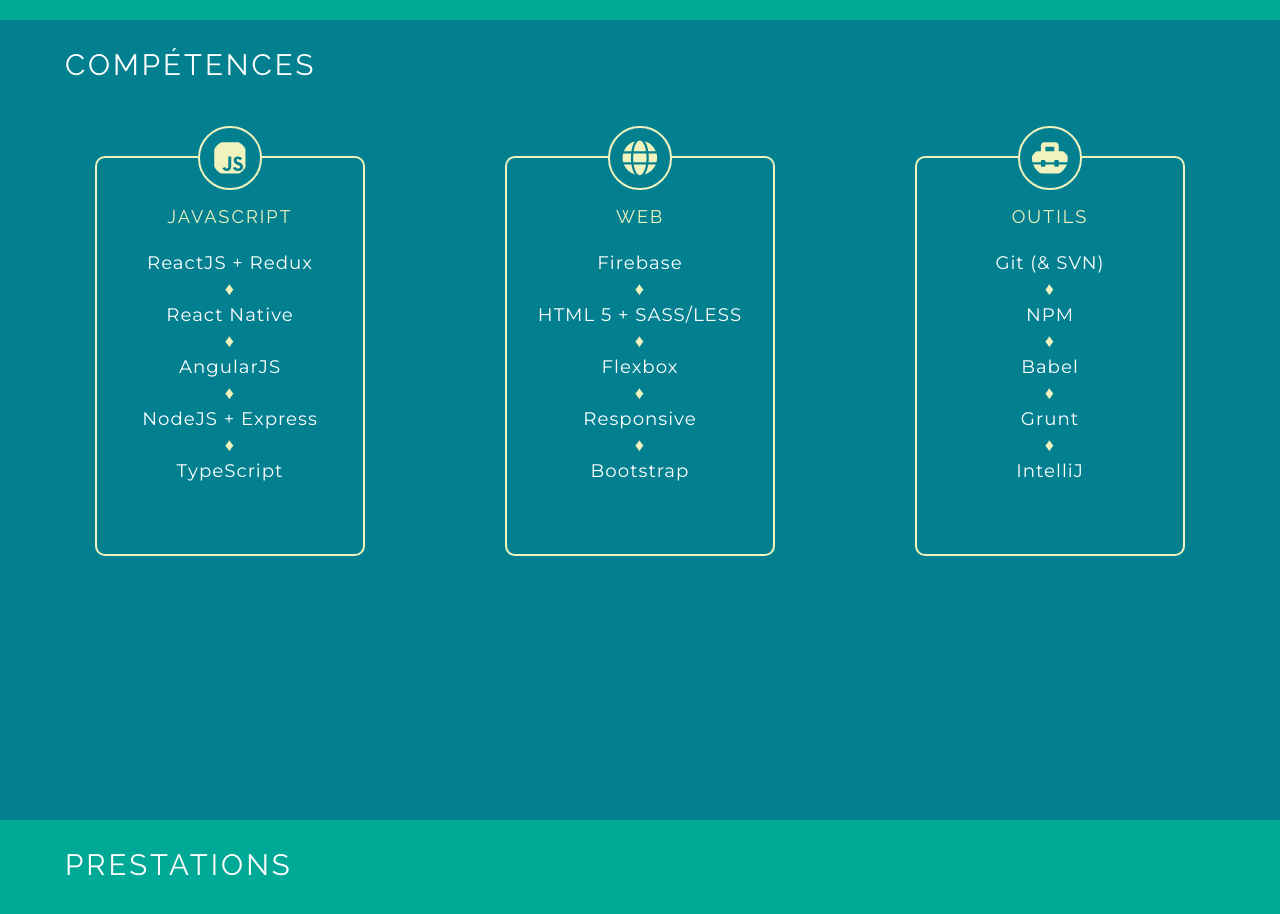
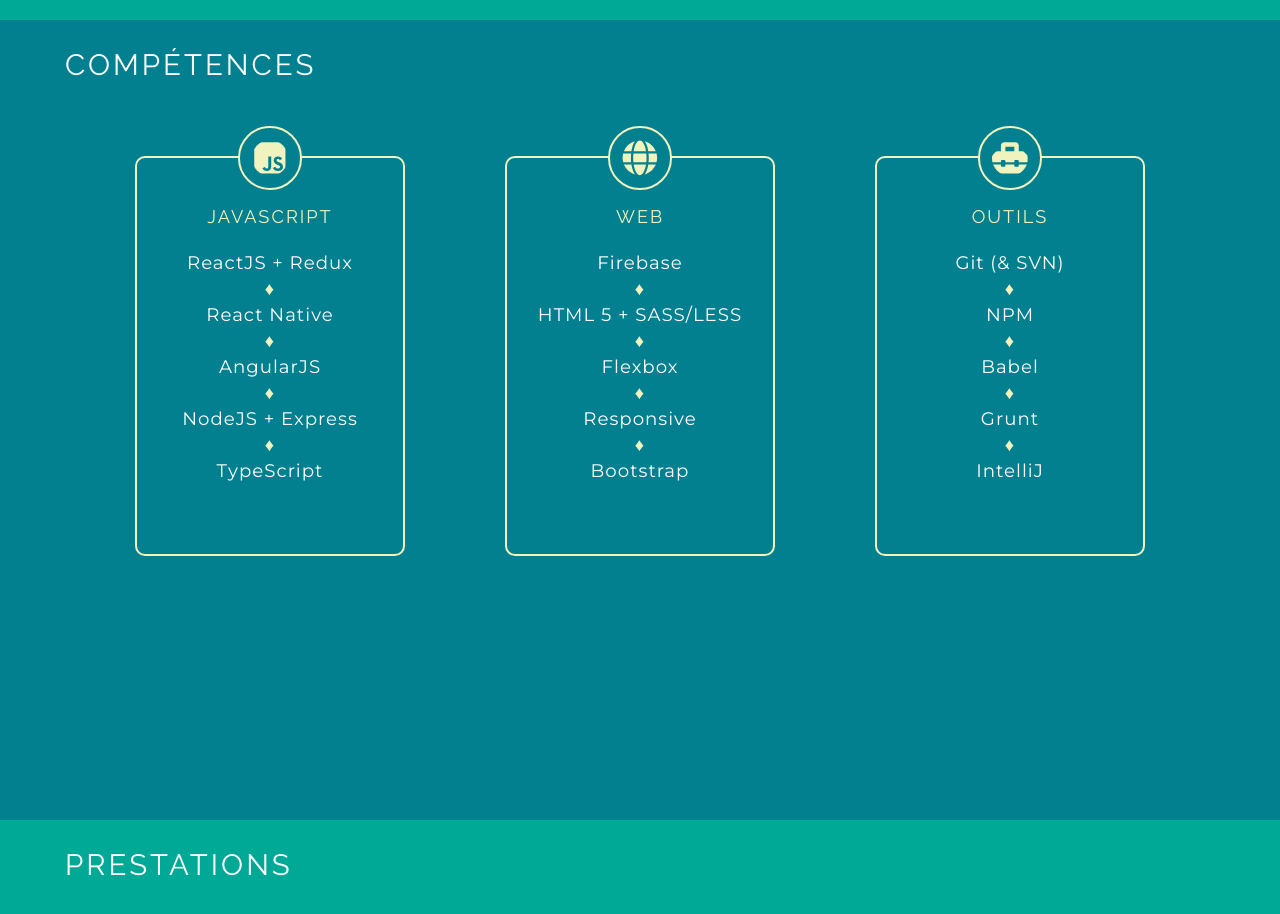
Before and after one commit to Dogson/site-perso, a React (Create React App) app: page / in a window 1280 px wide. Shown: the part 1580-2494 px from the top of the page. Built offline with nearby package versions, Linux system fonts and the light colour scheme; a small style sheet from the web is missing; a web font is replaced by a local one.

Commit message:
(fix) min-height and flex css fix

```diff
--- a/src/App.scss
+++ b/src/App.scss
@@ -56,6 +56,7 @@
 
 .section-container {
     min-height: 100vh;
+    height: 100%;
     width: 100vw;
     max-width: 100%;
 }
--- a/src/components/Profile/Profile.js
+++ b/src/components/Profile/Profile.js
@@ -5,7 +5,7 @@
 
 export class Profile extends React.Component {
     render() {
-        return <div className="profile-container">
+        return <div className="section-container profile-container">
             <div>
                 <img src="/assets/img/avatar.png" alt="Gwenaël" className="avatar"/>
                 <div className="name">Gwenaël <span className="emphasis">Girod</span></div>
--- a/src/components/Profile/profile.scss
+++ b/src/components/Profile/profile.scss
@@ -2,7 +2,6 @@
 
 .profile-container {
     text-align: center;
-    min-height: 100vh;
     display: flex;
     flex-direction: column;
     justify-content: space-between;
--- a/src/components/Skills/skills.scss
+++ b/src/components/Skills/skills.scss
@@ -7,7 +7,8 @@
 .skills-container .body {
   display: flex;
   flex-direction: row;
-  justify-content: space-between;
+  //IE fix
+  justify-content: space-evenly;
   flex-wrap: wrap;
   flex: 1;
   color: white;
@@ -99,3 +100,15 @@
 .separator-icon {
   color: $yellow;
 }
+
+@media all and (-ms-high-contrast: none), (-ms-high-contrast: active) {
+  .skills-container .body {
+    justify-content: space-between;
+  }
+}
+
+@supports (-ms-ime-align:auto) {
+  .skills-container .body {
+    justify-content: space-between;
+  }
+}
```
